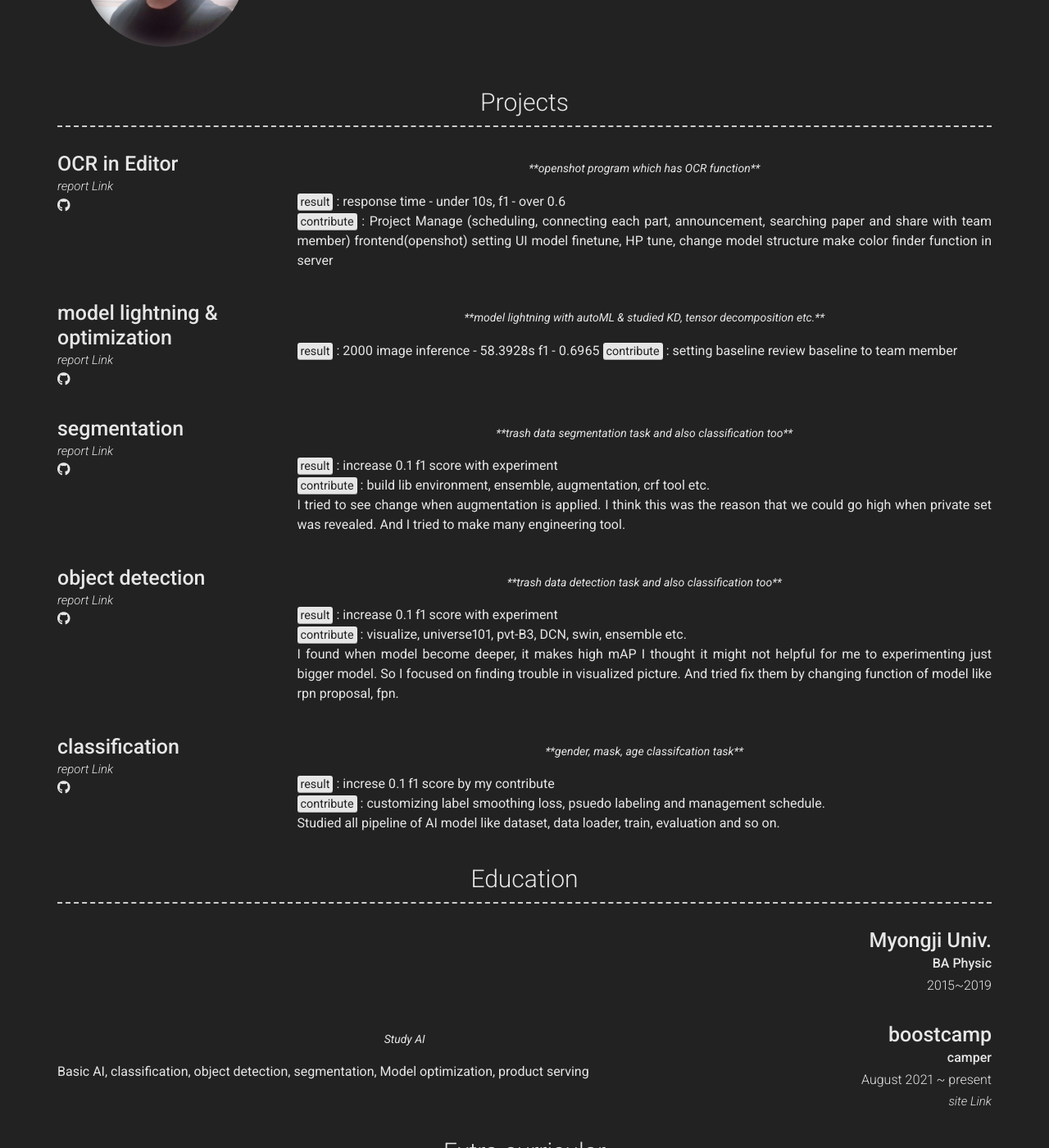
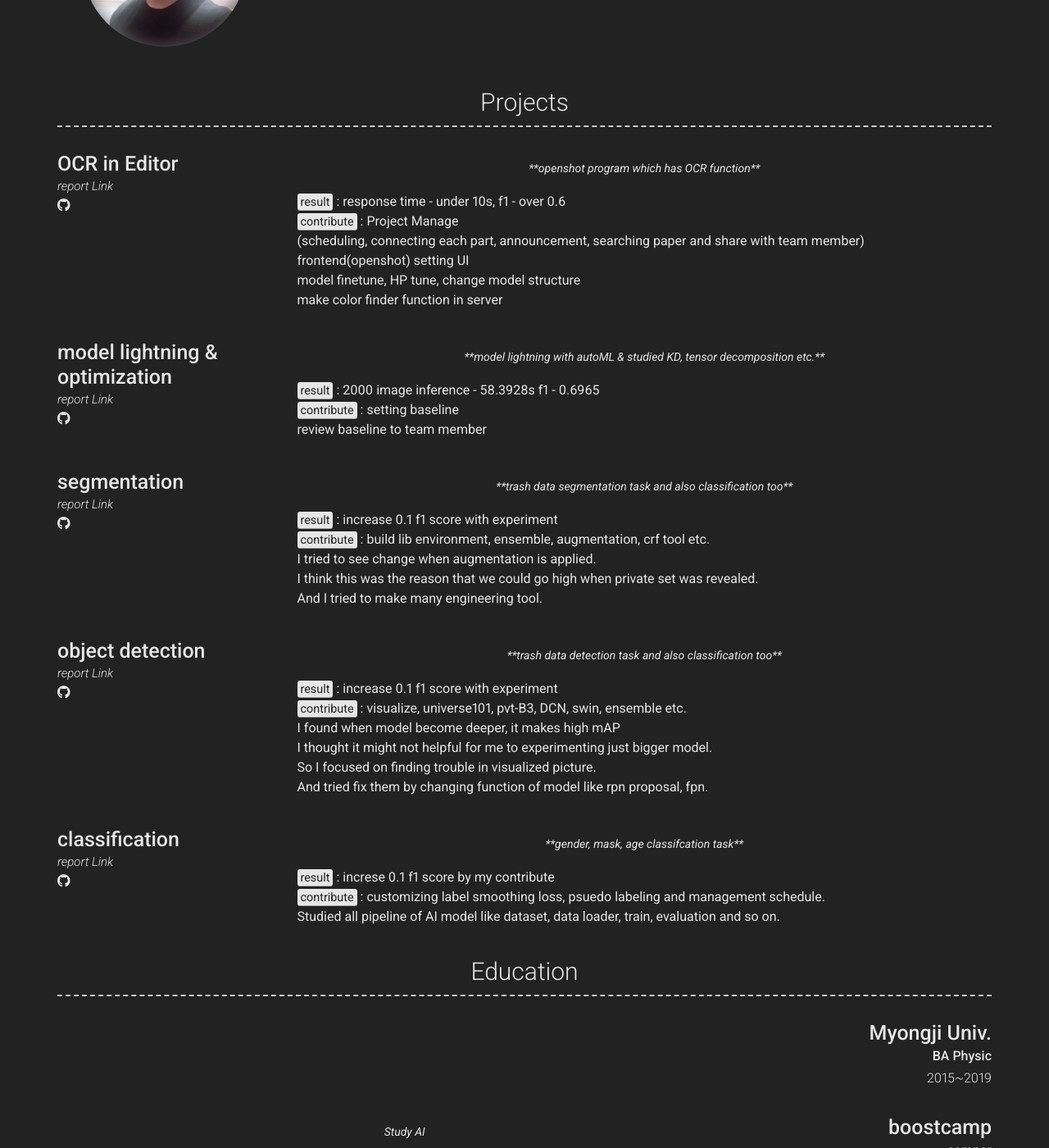
Before and after one commit to ksm0517/aboutMe, a Jekyll site: the page built from index.md, in a window 1280 px wide and 1400 px high, scrolled down 472 px. Shown: the whole window at 82% size. Built offline with Jekyll 4.4.1, drawn with Linux system fonts in a browser that asks for light colours; nearby versions of some CDN libraries.

Commit message:
Update _config.yml

```diff
--- a/_config.yml
+++ b/_config.yml
@@ -69,10 +69,10 @@ content:
           **openshot program which has OCR function**
         description: | # this will include new lines to allow paragraphs
           <mark>result</mark> : response time - under 10s, f1 - over 0.6<br/>
-          <mark>contribute</mark> : Project Manage
-          (scheduling, connecting each part, announcement, searching paper and share with team member)
-          frontend(openshot) setting UI
-          model finetune, HP tune, change model structure
+          <mark>contribute</mark> : Project Manage<br/>
+          (scheduling, connecting each part, announcement, searching paper and share with team member)<br/>
+          frontend(openshot) setting UI<br/>
+          model finetune, HP tune, change model structure<br/>
           make color finder function in server
 
       - layout: left
@@ -89,8 +89,8 @@ content:
         quote: >
           **model lightning with autoML & studied KD, tensor decomposition etc.**
         description: | # this will include new lines to allow paragraphs
-          <mark>result</mark> : 2000 image inference - 58.3928s f1 - 0.6965
-          <mark>contribute</mark> : setting baseline
+          <mark>result</mark> : 2000 image inference - 58.3928s f1 - 0.6965<br/>
+          <mark>contribute</mark> : setting baseline<br/>
           review baseline to team member
 
       - layout: left
@@ -109,8 +109,8 @@ content:
         description: | # this will include new lines to allow paragraphs
           <mark>result</mark> : increase 0.1 f1 score with experiment <br/>
           <mark>contribute</mark> : build lib environment, ensemble, augmentation, crf tool etc.<br/>
-          I tried to see change when augmentation is applied.
-          I think this was the reason that we could go high when private set was revealed.
+          I tried to see change when augmentation is applied.<br/>
+          I think this was the reason that we could go high when private set was revealed.<br/>
           And I tried to make many engineering tool.
 
       - layout: left
@@ -129,9 +129,9 @@ content:
         description: | # this will include new lines to allow paragraphs
           <mark>result</mark> : increase 0.1 f1 score with experiment <br/>
           <mark>contribute</mark> : visualize, universe101, pvt-B3, DCN, swin, ensemble etc.<br/>
-          I found when model become deeper, it makes high mAP
-          I thought it might not helpful for me to experimenting just bigger model.
-          So I focused on finding trouble in visualized picture.
+          I found when model become deeper, it makes high mAP<br/>
+          I thought it might not helpful for me to experimenting just bigger model.<br/>
+          So I focused on finding trouble in visualized picture.<br/>
           And tried fix them by changing function of model like rpn proposal, fpn.
 
       - layout: left
```
